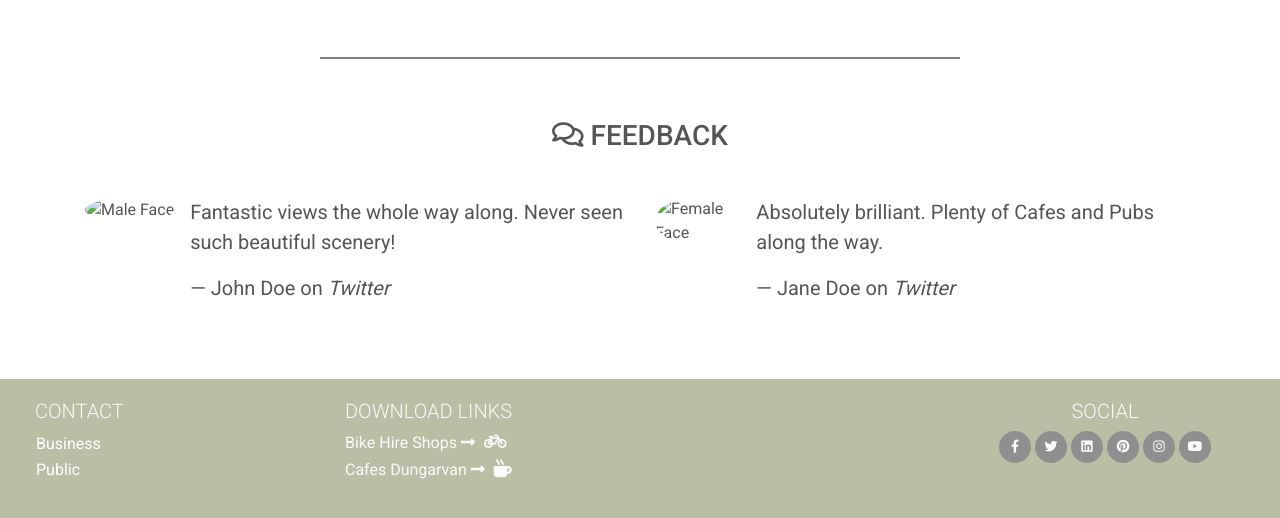
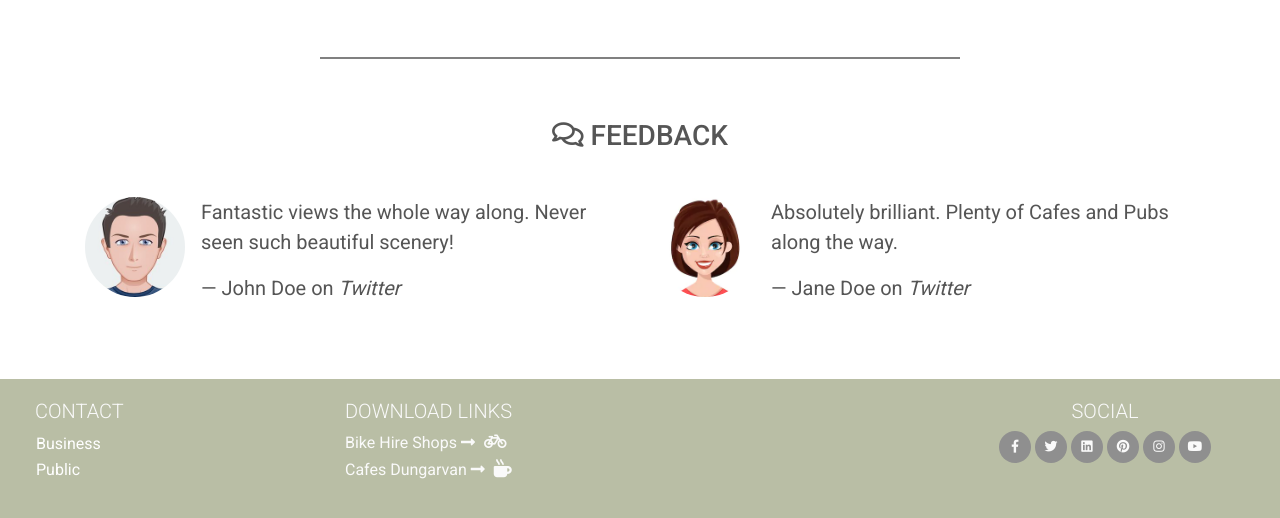
Before and after one commit to Bar-Dev/Greenway, a plain HTML site: page index.html in a window 1280 px wide. Shown: the part 1220-1738 px from the top of the page. Drawn offline with nearby package versions, Linux system fonts and the light colour scheme.

Commit message:
Fix linked images for feedback

```diff
--- a/index.html
+++ b/index.html
@@ -406,7 +406,7 @@
 			<div class="col-md-6 feedback-style">
 				<div class="media">
 					<div class="d-sm-block">
-						<img src=".images/male-face.jpg" alt="Male Face" class="rounded-circle mr-3" height="100" width="100">
+						<img src="./images/male-face.jpg" alt="Male Face" class="rounded-circle mr-3" height="100" width="100">
 								                        </div>
 						<div class="media-body">
 							<blockquote class="blockquote">
@@ -419,7 +419,7 @@
 				<div class="col-md-6 feedback-style">
 					<div class="media">
 						<div class="d-sm-block">
-							<img src=".images/female-face.png" alt="Female Face" class="rounded-circle mr-3" height="100" width="100">
+							<img src="./images/female-face.png" alt="Female Face" class="rounded-circle mr-3" height="100" width="100">
 														                        </div>
 							<div class="media">
 								<blockquote class="blockquote">
```
